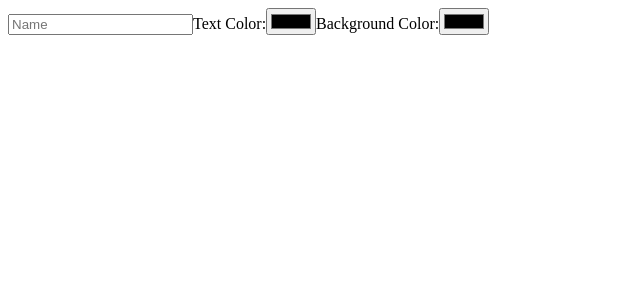
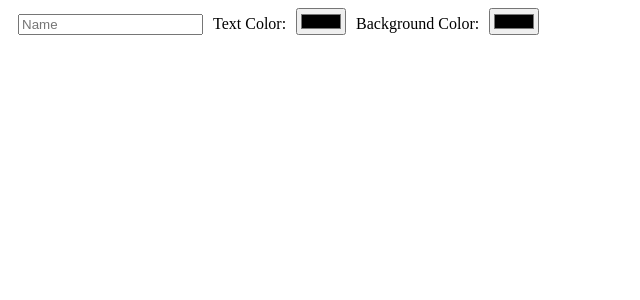
Before and after one commit to aramirezdecruz3148/react-quiz, a React app: page / in a window 1280 px wide. Shown: the top 300 px of the page, without its empty margins (0-640 px from the left). Built offline with nearby package versions, Linux system fonts and the light colour scheme.

Commit message:
added a few style tags just to space content out

```diff
--- a/src/components/nametag-pieces/ColorSelector.js
+++ b/src/components/nametag-pieces/ColorSelector.js
@@ -11,6 +11,7 @@ function ColorSelector({
     <>
       <span>Text Color:</span>
       <input
+        style={{ marginRight: '10px', marginLeft: '10px' }}
         name='textColor'
         value={textColor}
         type='color'
@@ -18,6 +19,7 @@ function ColorSelector({
       />
       <span>Background Color:</span>
       <input
+        style={{ marginRight: '10px', marginLeft: '10px' }}
         name='backgroundColor'
         value={backgroundColor}
         type='color'
--- a/src/components/nametag-pieces/TextSelector.js
+++ b/src/components/nametag-pieces/TextSelector.js
@@ -5,6 +5,7 @@ function TextSelector({ text, onTextChange }) {
   return (
   <>
     <input
+      style={{ marginRight: '10px', marginLeft: '10px' }}
       type='text'
       name='text'
       placeholder='Name'
```
